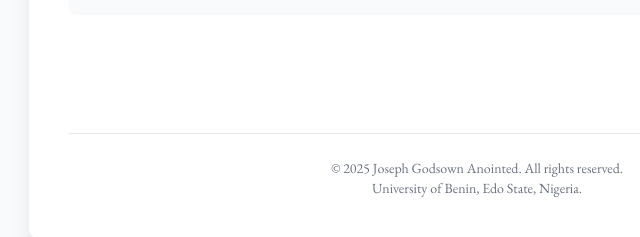
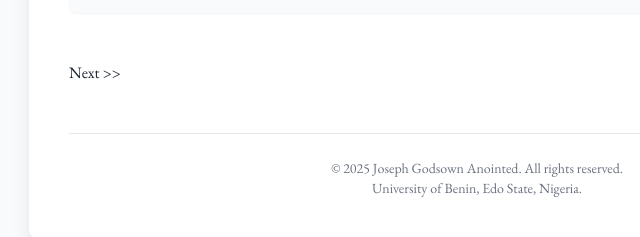
Before and after one commit to Geekthedev/CPE-375, a plain HTML site: page page-2.html in a window 1280 px wide. Shown: the part 7531-7768 px from the top of the page, 163-803 px from the left. Drawn offline with nearby package versions, Linux system fonts and the light colour scheme.

Commit message:
Update page-2.html

```diff
--- a/page-2.html
+++ b/page-2.html
@@ -390,7 +390,7 @@ Memory divided into 100KB partitions
         </section>
 
         <button>
-          <a href="/page-3.html"></a>
+          <a href="/page-3.html">Next >></a>
         </button>
 
 
```
